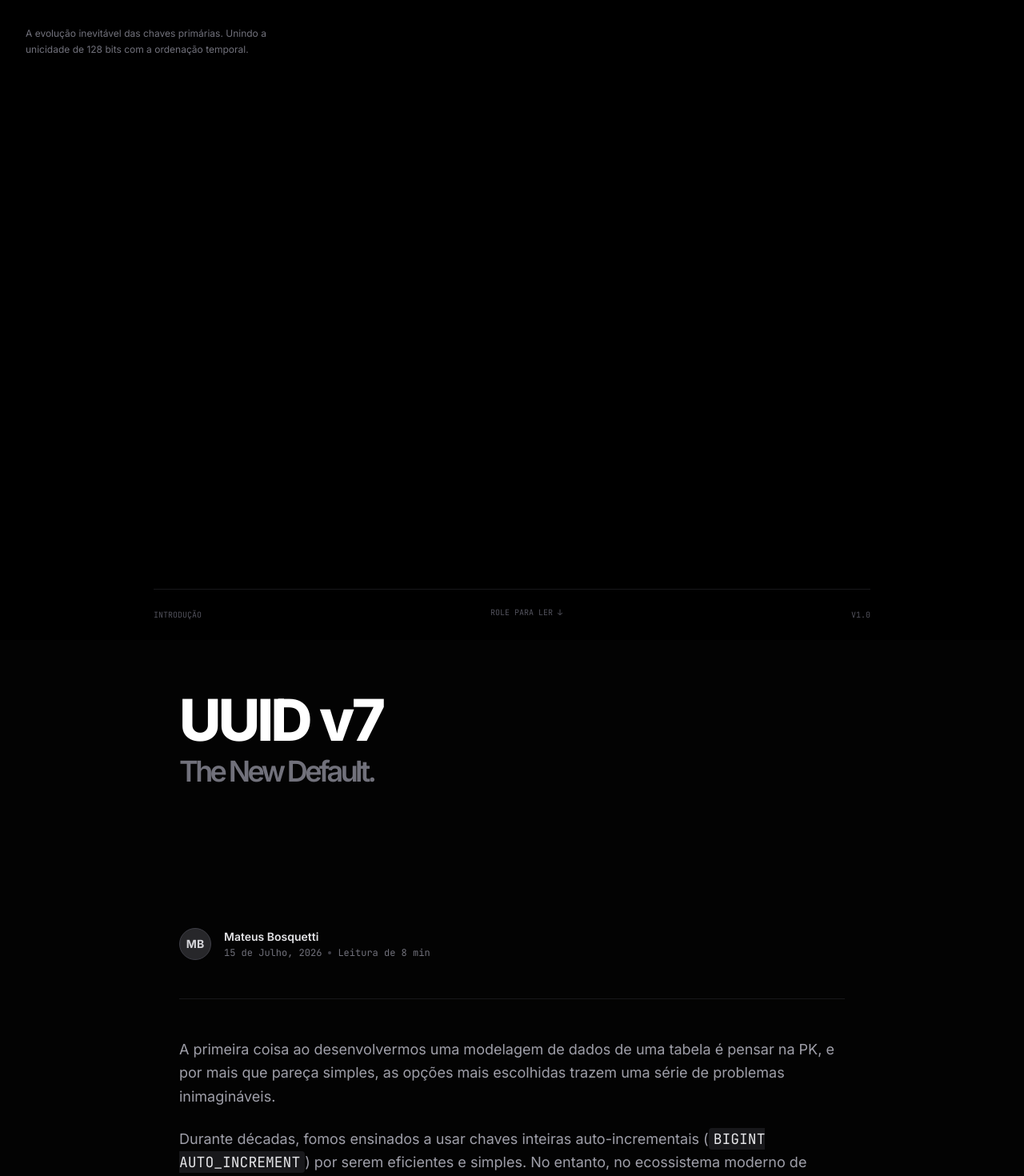
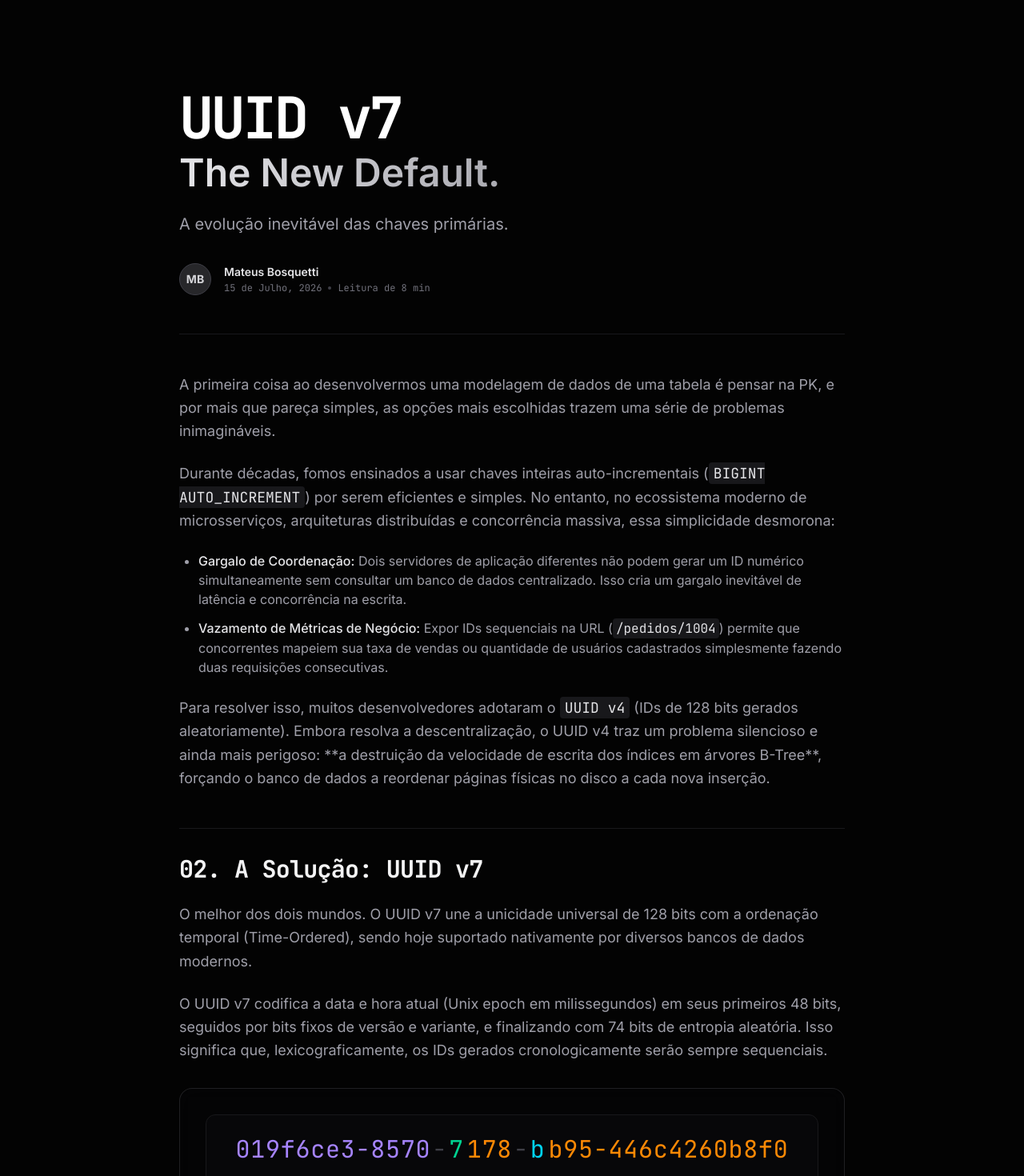
Before and after one commit to mateusbosquetti/UUID-V7---The-New-Default, a Next.js app: page / in a window 1280 px wide. Shown: the top 1470 px of the page at 80% size. Built offline with nearby package versions, Linux system fonts and the light colour scheme.

Commit message:
Revert "feat: implement Hero Intro ScrollTrigger and entry animations in page.tsx"
This reverts commit 56a4aec317f0823fe51e0326e1127d57fe1165e7.

```diff
--- a/src/app/page.tsx
+++ b/src/app/page.tsx
@@ -1,100 +1,26 @@
-"use client";
-
-import React, { useRef } from "react";
-import { useGSAP } from "@gsap/react";
-import gsap from "gsap";
-import { ScrollTrigger } from "gsap/ScrollTrigger";
+import React from "react";
 import UuidV7Generator from "@/components/uuid-generator";
 import BTreeSimulator from "@/components/btree-simulator";
 import UrlDecoder from "@/components/url-decoder";
 
-// Register ScrollTrigger plugin
-gsap.registerPlugin(ScrollTrigger);
-
 export default function Home() {
-  const containerRef = useRef<HTMLDivElement>(null);
-  const textRef = useRef<HTMLHeadingElement>(null);
-
-  useGSAP(() => {
-    // 1. Step 1 -> Step 2: Centered to bottom footer-hero and scale up after 1s
-    const introTl = gsap.timeline();
-
-    // Determine responsive values
-    const isMobile = window.innerWidth < 768;
-    const targetY = isMobile ? "22vh" : "28vh";
-    const targetScale = isMobile ? 1.3 : 1.8;
-
-    introTl.fromTo(
-      textRef.current,
-      { y: 0, scale: 1 },
-      {
-        y: targetY,
-        scale: targetScale,
-        duration: 1.0,
-        delay: 1.0,
-        ease: "power3.inOut",
-      }
-    );
-
-    // 2. Step 2 -> Step 3: Scroll-driven shrink and move to top of article (H1 position)
-    gsap.to(textRef.current, {
-      scrollTrigger: {
-        trigger: containerRef.current,
-        start: "top top",
-        end: "100vh top", // Entire first viewport scroll duration
-        scrub: true,
-        pin: textRef.current, // Pin the text relative to the screen during scroll
-        pinSpacing: false,
-      },
-      y: 0, // Align exactly back to natural top flow
-      scale: 1, // Reset scale back to H1 size
-      ease: "none",
-    });
-  }, { scope: containerRef });
-
   return (
-    <div ref={containerRef} className="flex min-h-screen flex-col overflow-x-clip bg-[#030303]">
-
-      {/* HERO SECTION (100vh) */}
-      <section className="h-screen w-full flex flex-col justify-between items-center relative overflow-hidden bg-black text-white px-6 z-10 select-none">
-        {/* Subtle dark glow */}
-        <div className="absolute inset-0 bg-radial-gradient from-zinc-950 via-black to-black opacity-70 pointer-events-none" />
-
-        {/* Top-Left metadata */}
-        <div className="absolute top-8 left-8 max-w-xs text-xs text-zinc-500 font-sans leading-relaxed">
-          A evolução inevitável das chaves primárias. Unindo a unicidade de 128 bits com a ordenação temporal.
-        </div>
-
-        {/* Spacer for centered layout */}
-        <div className="flex-1" />
-
-        {/* Hero Footer navigation details */}
-        <div className="w-full max-w-4xl mx-auto border-t border-zinc-900 py-6 flex justify-between items-center text-[10px] font-mono text-zinc-600">
-          <span>INTRODUÇÃO</span>
-          <span className="animate-bounce">ROLE PARA LER ↓</span>
-          <span>V1.0</span>
-        </div>
-      </section>
-
-      {/* ARTICLE BODY */}
-      <main className="mx-auto w-full max-w-4xl flex-1 px-6 pt-16 pb-16 md:px-8 md:pb-24 z-20">
-
-        {/* Anchor point where the H1 will settle and continue normal scroll */}
-        <header className="flex flex-col border-b border-zinc-900 pb-12 mb-12 relative">
-
-          {/* Pinned target title element */}
-          <h1
-            ref={textRef}
-            className="font-sans font-extrabold tracking-tighter text-white text-5xl md:text-7xl select-none flex flex-col origin-center"
-          >
+    <div className="flex min-h-screen flex-col overflow-x-clip bg-[#030303]">
+      <main className="mx-auto w-full max-w-4xl flex-1 px-6 pt-24 pb-16 md:px-8 md:pt-28 md:pb-24">
+        {/* HEADER / HERO */}
+        <header className="flex flex-col border-b border-zinc-900 pb-12 mb-12">
+          <h1 className="mb-6 font-mono text-5xl font-bold tracking-tighter text-white md:text-7xl">
             UUID v7
-            <span className="block text-3xl md:text-4xl text-zinc-500 font-semibold mt-2">
+            <span className="block mt-2 bg-gradient-to-r from-zinc-200 to-zinc-500 bg-clip-text text-transparent text-4xl md:text-5xl font-sans font-semibold tracking-normal">
               The New Default.
             </span>
           </h1>
 
-          {/* Spacer height equal to the H1's height to prevent page layout jump */}
-          <div className="h-28 md:h-36 pointer-events-none" />
+          <div className="flex flex-col md:flex-row md:items-center justify-between gap-6">
+            <p className="max-w-2xl text-xl text-zinc-400 leading-relaxed font-sans">
+              A evolução inevitável das chaves primárias.
+            </p>
+          </div>
 
           {/* AUTHOR METADATA */}
           <div className="mt-8 flex items-center gap-4">
@@ -212,7 +138,7 @@ export default function Home() {
       </main>
 
       {/* FOOTER */}
-      <footer className="mt-auto w-full border-t border-zinc-900 bg-[#060606] z-30">
+      <footer className="mt-auto w-full border-t border-zinc-900 bg-[#060606]">
         <div className="mx-auto flex w-full max-w-4xl flex-col gap-6 px-6 py-10 md:flex-row md:items-center md:justify-between md:px-8">
           <p className="text-xs tracking-[0.3em] text-zinc-600 uppercase font-mono">
             UUID V7 vs Outros IDs
```
